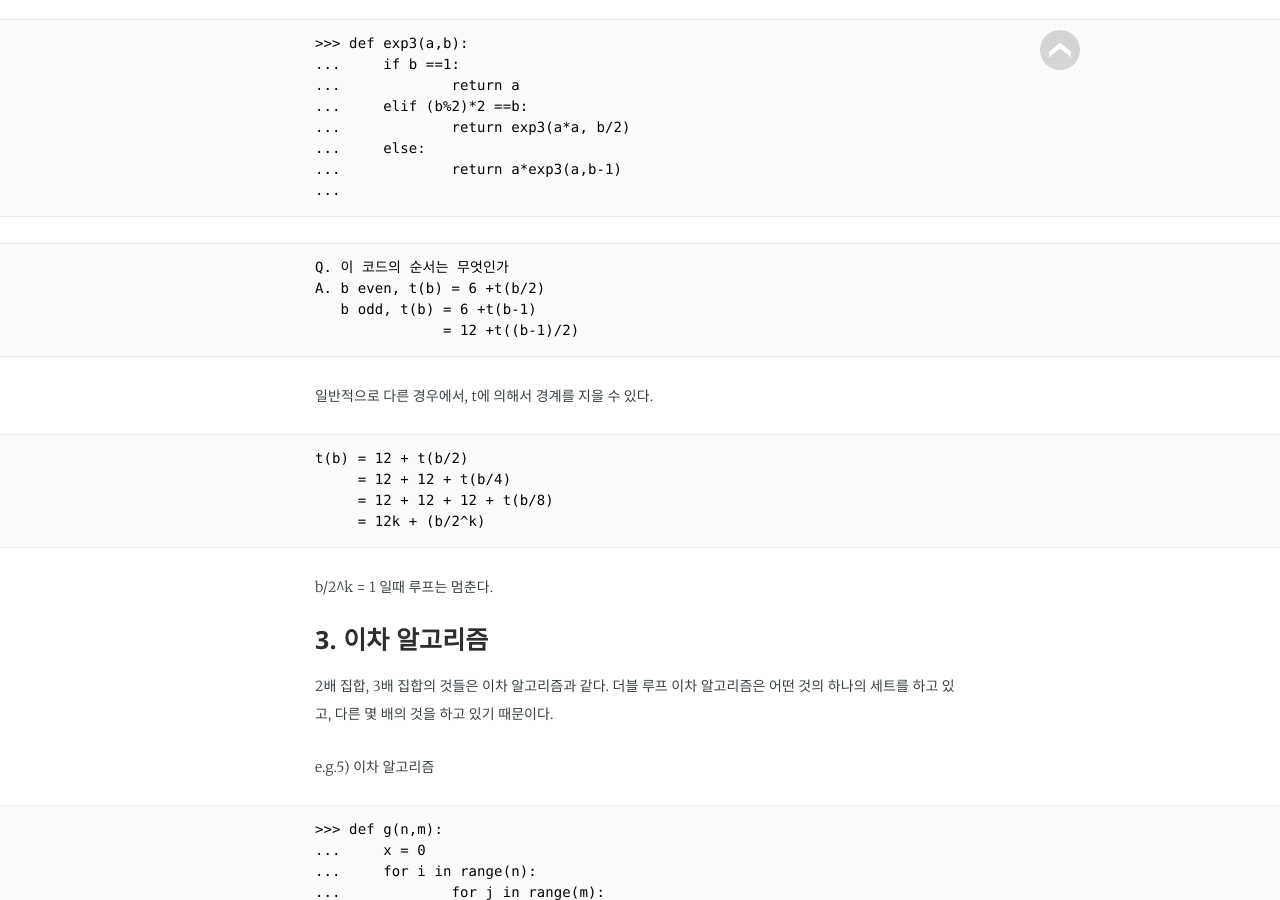
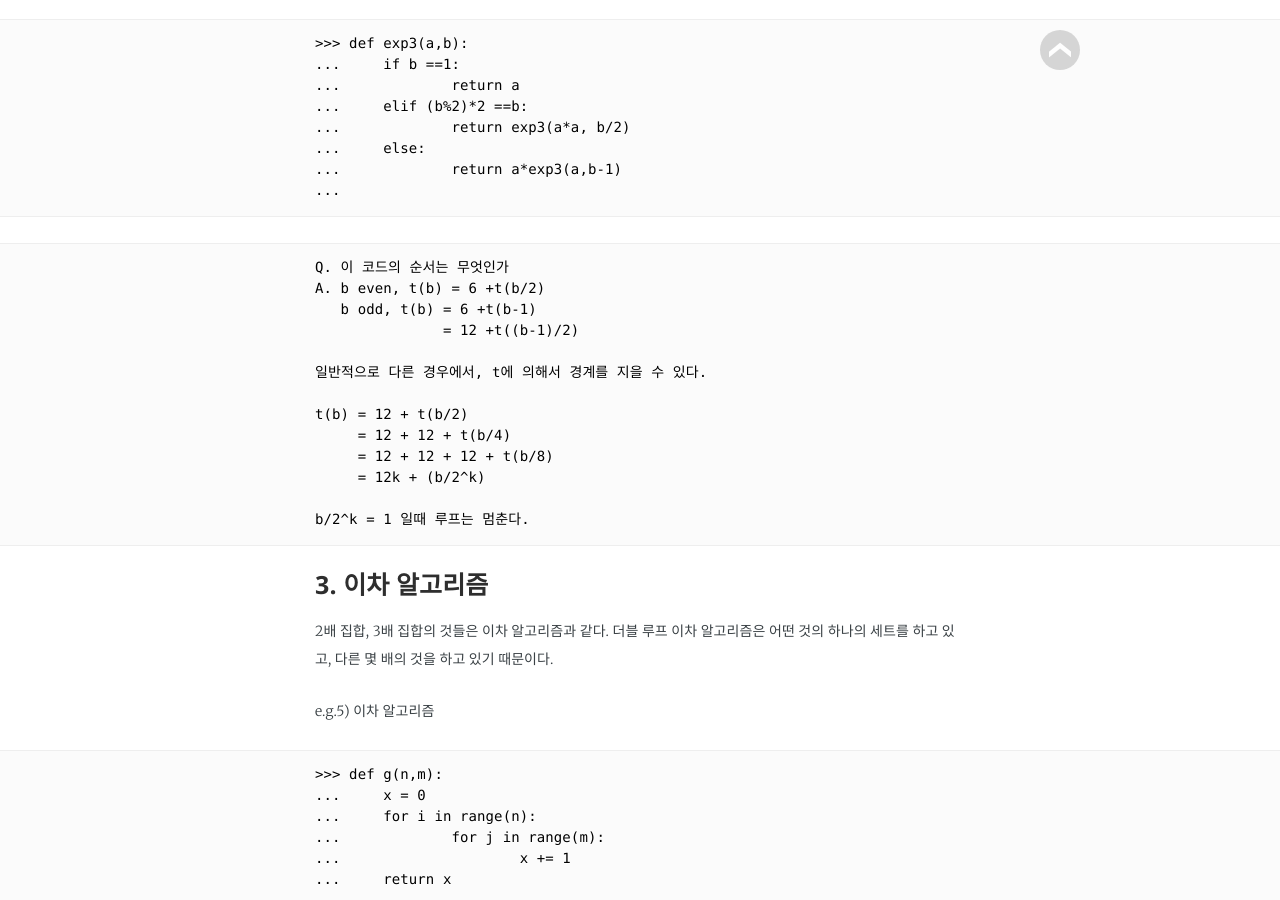
Before and after one commit to TeamLab/jekyllDecent, a Jekyll site: the page built from _posts/2018-04-15-복잡성.md, in a window 1280 px wide and 900 px high, scrolled down 2366 px. Built offline with Jekyll 4.4.1, drawn with Linux system fonts in a browser that asks for light colours; some web fonts are replaced; some of the changed text lies outside the part shown.

Commit message:
CORRECT lec.8 file

````diff
--- a/_posts/2018-04-15-복잡성.md
+++ b/_posts/2018-04-15-복잡성.md
@@ -85,15 +85,17 @@ Q. 이 코드의 순서는 무엇인가
 A. b even, t(b) = 6 +t(b/2)
    b odd, t(b) = 6 +t(b-1)
                = 12 +t((b-1)/2)
-```
+
 일반적으로 다른 경우에서, t에 의해서 경계를 지을 수 있다.
-```
+
 t(b) = 12 + t(b/2)
      = 12 + 12 + t(b/4)
      = 12 + 12 + 12 + t(b/8)
      = 12k + (b/2^k)
+
+b/2^k = 1 일때 루프는 멈춘다.
 ```
-b/2^k = 1 일때 루프는 멈춘다.
+
 ### 3. 이차 알고리즘
 
 2배 집합, 3배 집합의 것들은 이차 알고리즘과 같다.
@@ -181,15 +183,16 @@ T(n) = 2**n  # Exponential
 
 1. 점근선의 성장
 
-  Q. 이 문제의 사이즈를 크게 만드는 것처럼 그것은 어떻게 하는걸까?
-  A. 최고, 최악의 경우란 없다. 단지 계산할 뿐이다.
+    Q. 이 문제의 사이즈를 크게 만드는 것처럼 그것은 어떻게 하는걸까?
+    A. 최고, 최악의 경우란 없다. 단지 계산할 뿐이다.
 
 
 2. 성장의 순서를 기억하라
 예로 들어, 입력값이 무엇인지에 따라 2차 알고리즘은 선형의 알고리즘보다 더 빨리 실행 가능하다.
 하지만 특정 경우를 제외하면, 모든 입력값에 대해서 선형 알고리즘이 2차 알고리즘보다 빠를 것이라는 것은 일반적인 사실이다.
 
-** e.g.7) Search a sorted list **
+#####  e.g.7) Search a sorted list
+
   - 초기단계가 무엇인지 생각해보는 방법을 보여줌
   - 특별한 데이터 구조가 이 분석과  어떻게 상호작용하는 지 보여줌
  ```
````
